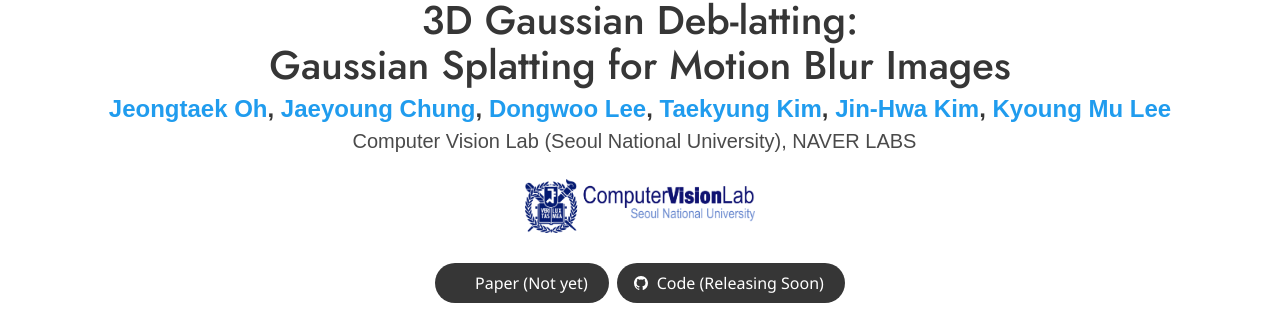
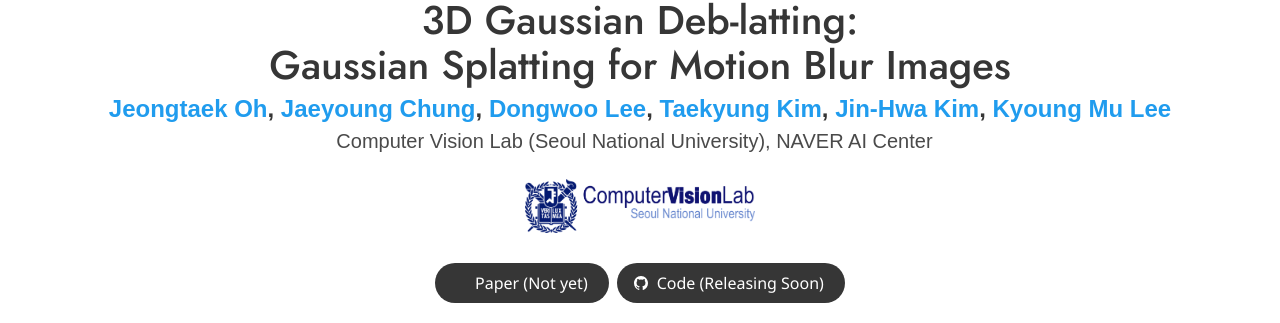
Before and after one commit to taekkii/taekkii.github.io, a Jekyll site: the page deblatting/index.html, which Jekyll copies as it is, in a window 1280 px wide and 900 px high. Shown: the part 102-425 px from the top of the window. Built offline with Jekyll 4.4.1, drawn with Linux system fonts in a browser that asks for light colours; some web fonts are replaced; a style sheet for code colours, icons or effects is not loaded.

Commit message:
naver ai center

```diff
--- a/deblatting/index.html
+++ b/deblatting/index.html
@@ -110,7 +110,7 @@
 
     <!-- affiliations -->
     <p class="subtitle is-5 publication-authors">
-    <sup></sup> Computer Vision Lab (Seoul National University), NAVER LABS &nbsp; </br> </br>
+    <sup></sup> Computer Vision Lab (Seoul National University), NAVER AI Center  &nbsp; </br> </br>
     <!--sup></sup> NAVER LABS &nbsp; </br> </br-->
     <a href="https://cv.snu.ac.kr"> <img style="width:20%" src="image/logo_cvlab.png"> </a>
     </p>
@@ -205,6 +205,7 @@
           </video>
 
           </p>
+          <div class="+"></div>
       </div>
     <br/> <br/>
 
```
